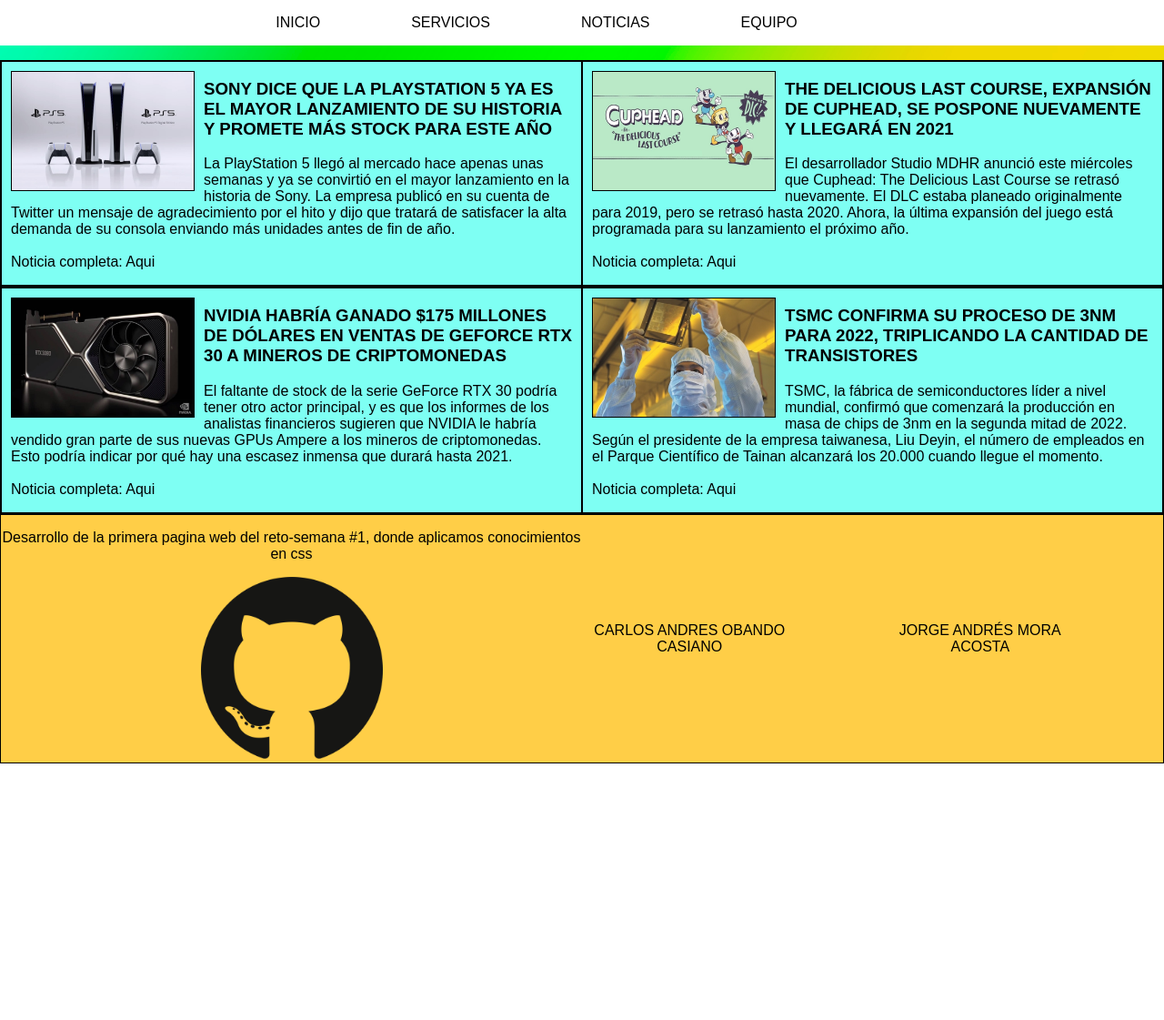
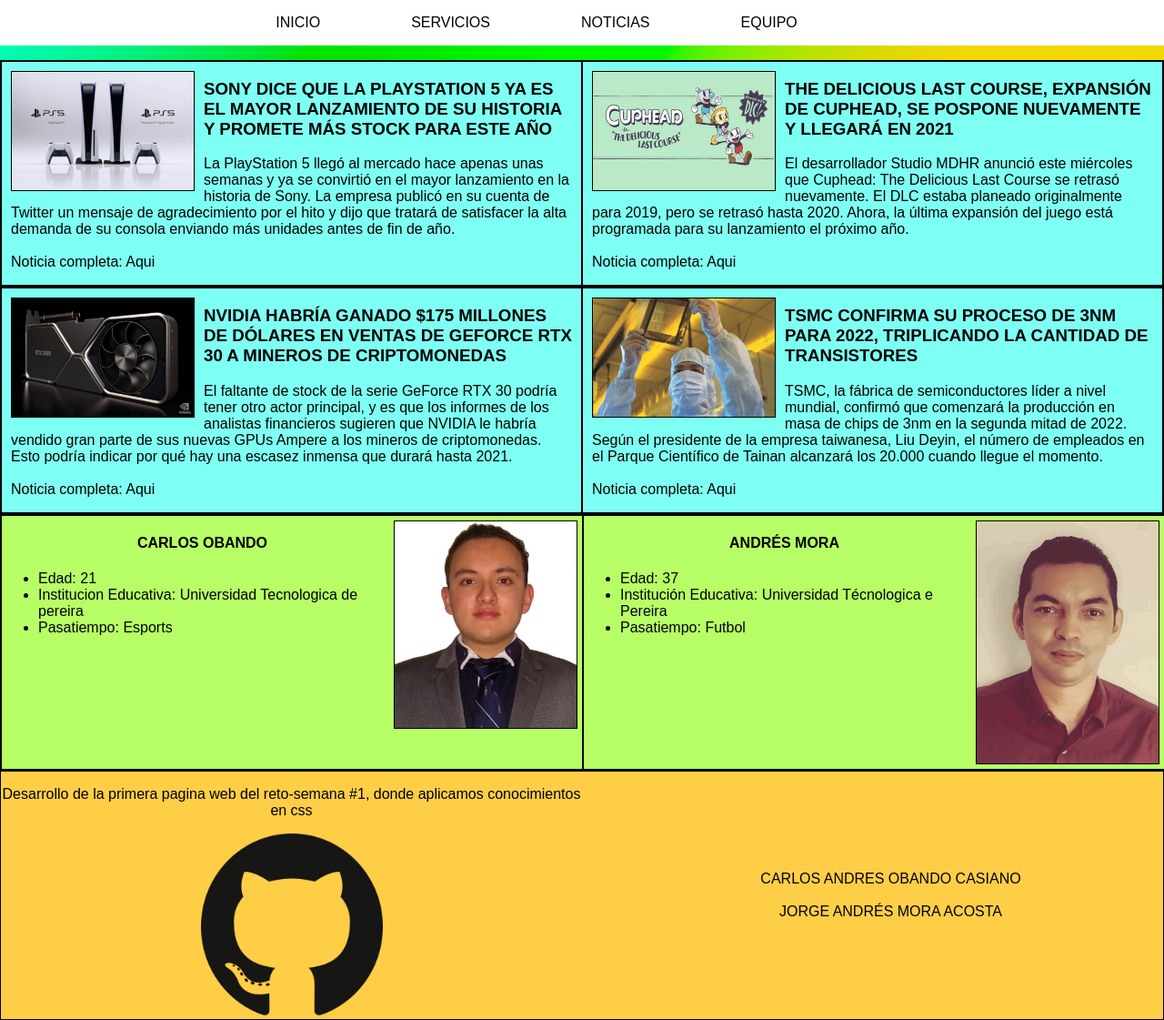
Before and after one commit to caobandoc/semana-1-124, a website: page src/index.html in a window 1280 px wide. Shown: the whole page at 91% size. Before the commit the page ends 839 px from the top, so only its background shows below. Drawn offline with Linux system fonts and the light colour scheme.

Commit message:
Agregar sección team con imagenes

```diff
--- a/src/index.html
+++ b/src/index.html
@@ -51,7 +51,28 @@
             </div>
         </div>
     </div>
-    <div id="team"></div>
+    <div id="team">
+        <div>
+            <img src="./images/caoc.jpg" alt="">
+            <h4>Carlos Obando</h4>
+            <ul>
+                <li>Edad: 21</li>
+                <li>Institucion Educativa: Universidad Tecnologica de pereira</li>
+                <li>Pasatiempo: Esports</li>
+            </ul>
+        </div>
+        <div>
+            <img src="./images/estilo.jpg" alt="">
+            <h4>Andrés Mora</h4>
+            <ul>
+
+                <li>Edad: 37</li>
+                <li>Institución Educativa: Universidad Técnologica e Pereira</li>
+                <li>Pasatiempo: Futbol</li>
+
+            </ul>
+        </div>
+    </div>
     <footer>
         <div>
             <p>Desarrollo de la primera pagina web del reto-semana #1, donde aplicamos conocimientos en css</p>
--- a/src/style.css
+++ b/src/style.css
@@ -14,7 +14,7 @@
     height: 50px;
 }
 
-ul {
+header ul {
     padding: 0px;
     align-items: center;
     display: flex;
@@ -22,7 +22,7 @@
     justify-content: center;
 }
 
-li {
+header li {
     margin-right: 100px;
     text-align: center;
     text-transform: uppercase;
@@ -96,6 +96,36 @@
 
 /* fin news */
 
+/* team */
+ #team {display: flex;
+    min-width: 1200px;
+    width: 100%;
+    border: solid 1px black;
+}
+
+#team div{
+    border: solid 1px black;
+    width: 50%;
+    background-color: #b7fe66;
+    }
+
+#team h4{
+    margin-left:15px;
+    text-align: center;
+    text-transform: uppercase;
+
+}
+
+#team img
+{
+width: 200px;
+float: right;
+border: solid 1px black;
+margin: 5px;
+
+}
+/* fin team */
+
 
 /* footer */
 
```
Also changed, not shown: src/images/caoc.jpg (added), src/images/estilo.jpg (added).
